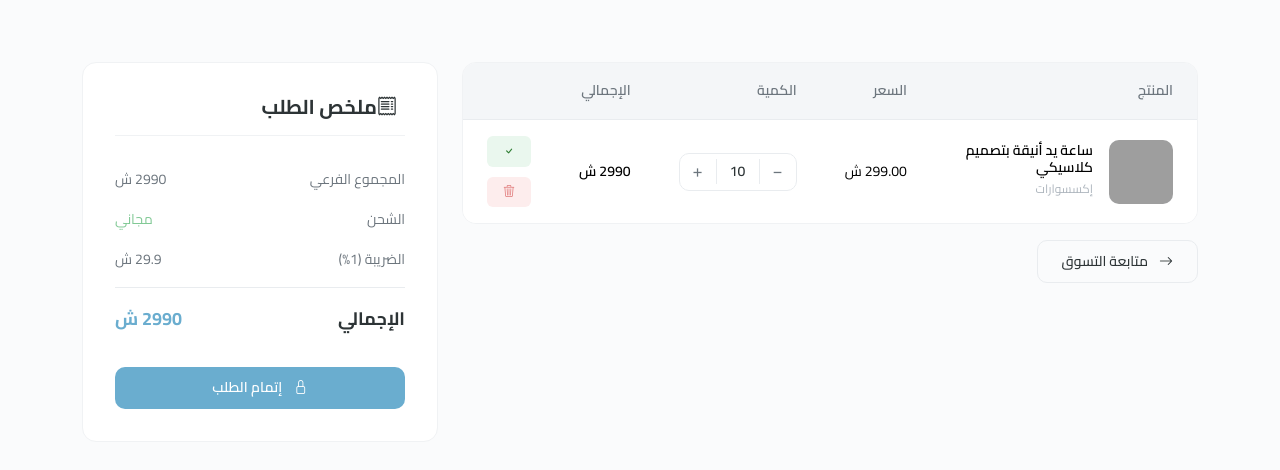
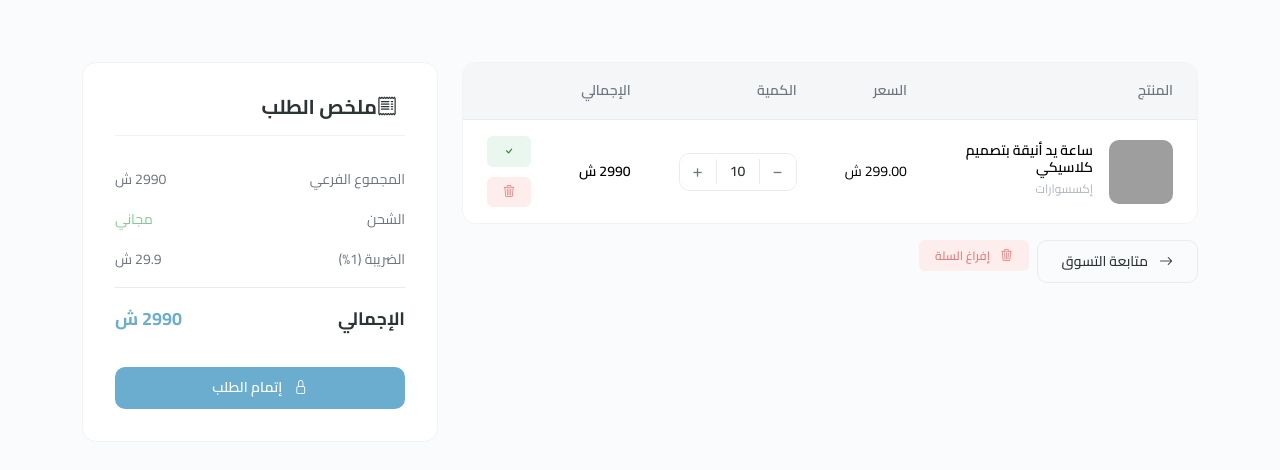
Before and after one commit to mohammedzom/e-commerce_web, a PHP site: page /E-Commerce/cart.php in a window 1280 px wide. Shown: the part 281-751 px from the top of the page. Run offline with PHP 8.4, Linux system fonts and the light colour scheme; the visitor is signed in with stand-in values (Sample User, id 1); data comes from the database, SQL or seed files in the repository; tables that the repository leaves empty hold one stand-in row (values such as "Sample post"); grey boxes are pictures that could not be loaded.

Commit message:
feat: add clear cart functionality and improve user feedback with alert notifications

```diff
--- a/actions/remove_from_cart.php
+++ b/actions/remove_from_cart.php
@@ -9,9 +9,9 @@ if ($_SERVER['REQUEST_METHOD'] === 'POST' || isset($_GET['cart_id'])) {
     $cart_item = $conn->prepare("DELETE FROM cart_items WHERE cart_id = :cart_item_id AND user_id = :user_id");
     $cart_item->execute(['cart_item_id' => $cart_item_id, 'user_id' => $user_id]);
 
-    header('Location: ' . APPURL . 'cart.php');
+    echo "<script> alert('تم الحذف'); window.location.href='" . APPURL . "cart.php'; </script>";
     exit;
 } else {
-    header('Location: ' . APPURL . 'cart.php');
+    echo "<script> alert('حدث خطأ'); window.location.href='" . APPURL . "cart.php'; </script>";
     exit;
 }
--- a/cart.php
+++ b/cart.php
@@ -114,11 +114,19 @@ foreach ($cart_items as $cart_item) {
             </table>
           </div>
 
-          <div class="mt-3">
+          <div class="mt-3 d-flex flex-wrap gap-2">
             <a href="products.php" class="btn btn-outline-custom">
               <i class="bi bi-arrow-right me-2"></i>
               متابعة التسوق
             </a>
+            <?php if ($count_cart_items > 0): ?>
+              <form action="<?php echo APPURL; ?>actions/clear_cart.php" method="POST" onsubmit="return confirm('هل أنت متأكد من إفراغ السلة؟');">
+                <button type="submit" name="clear-cart" class="btn btn-danger-soft">
+                  <i class="bi bi-trash3 me-2"></i>
+                  إفراغ السلة
+                </button>
+              </form>
+            <?php endif; ?>
           </div>
         </div>
 
```
Also changed, not shown: actions/clear_cart.php (added, +16 -0 lines).
